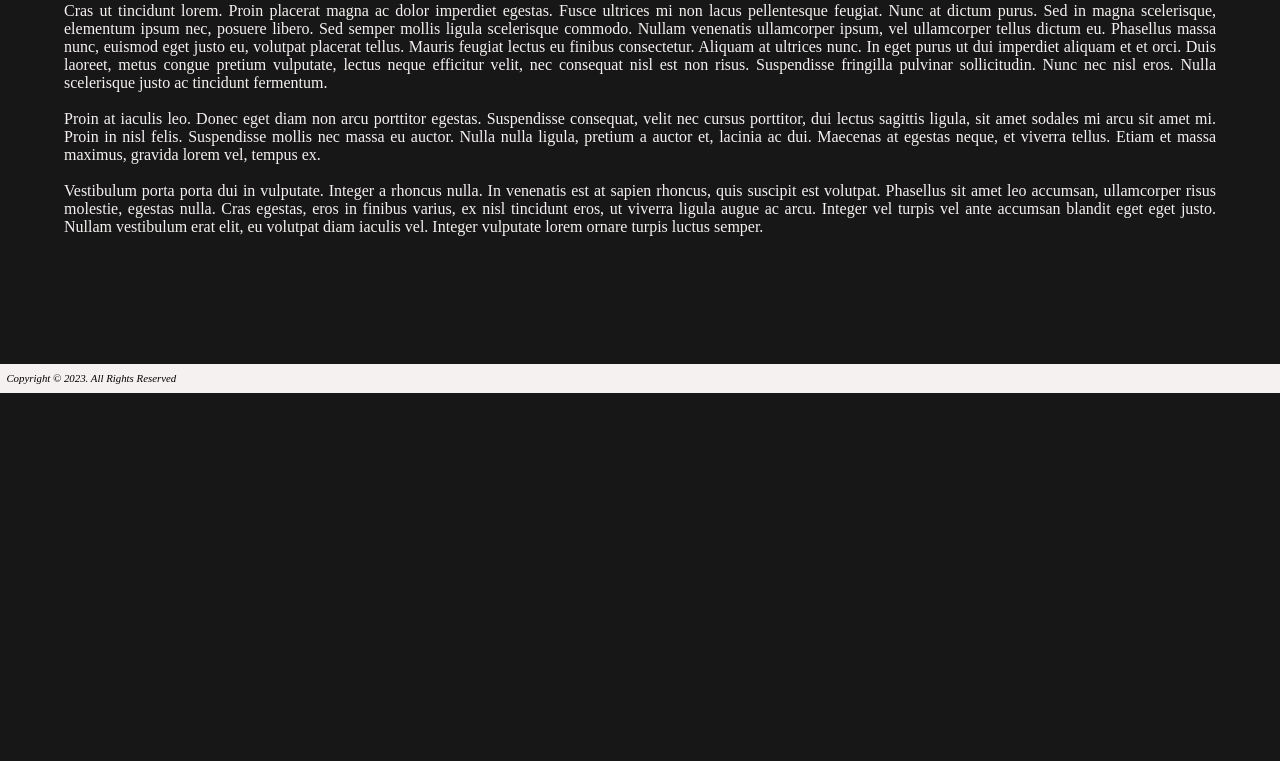
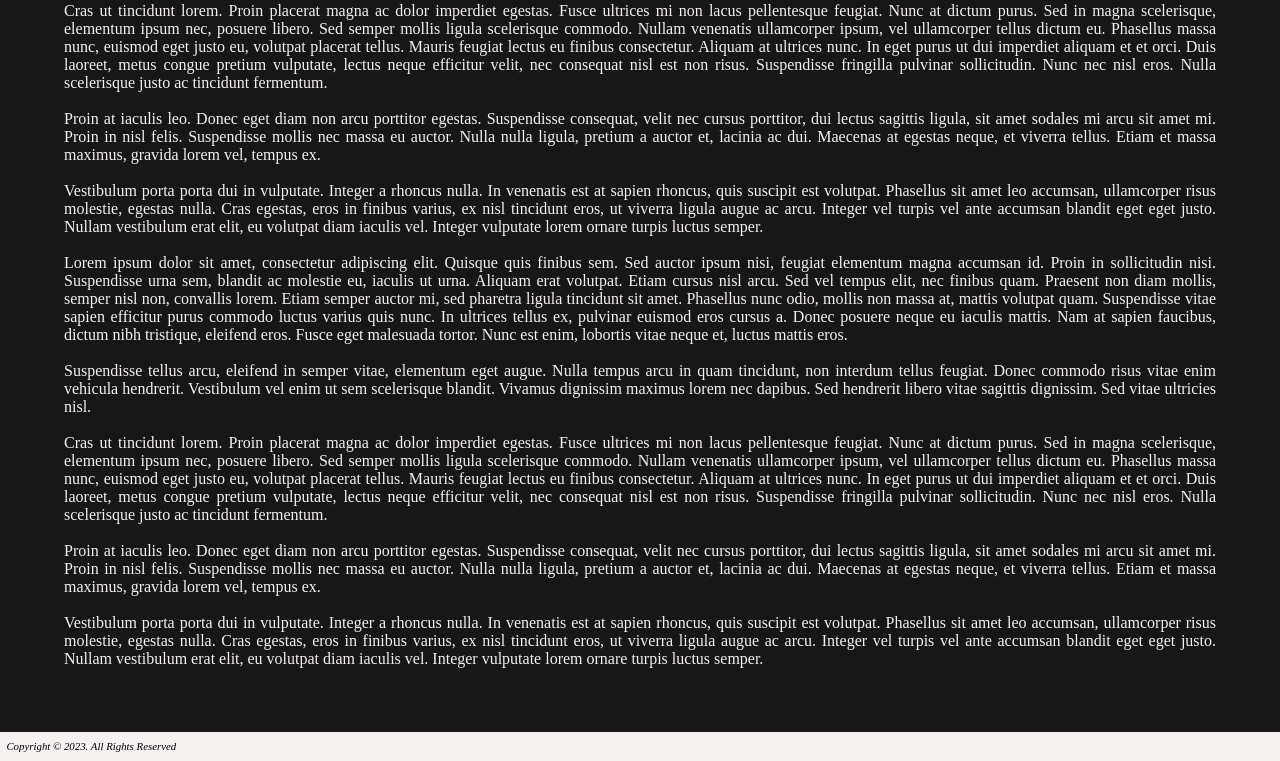
Before and after one commit to TomAllusse/Blog, a PHP site: page /article.php in a window 1280 px wide. Shown: the part 1028-1789 px from the top of the page. Before the commit the page ends 1421 px from the top, so only its background shows below. Run offline with PHP 8.4, Linux system fonts and the light colour scheme.

Commit message:
Rendui 4 jour 3

```diff
--- a/Stage/article.php
+++ b/Stage/article.php
@@ -26,6 +26,16 @@
             <p>Proin at iaculis leo. Donec eget diam non arcu porttitor egestas. Suspendisse consequat, velit nec cursus porttitor, dui lectus sagittis ligula, sit amet sodales mi arcu sit amet mi. Proin in nisl felis. Suspendisse mollis nec massa eu auctor. Nulla nulla ligula, pretium a auctor et, lacinia ac dui. Maecenas at egestas neque, et viverra tellus. Etiam et massa maximus, gravida lorem vel, tempus ex.</p>
             <br>
             <p>Vestibulum porta porta dui in vulputate. Integer a rhoncus nulla. In venenatis est at sapien rhoncus, quis suscipit est volutpat. Phasellus sit amet leo accumsan, ullamcorper risus molestie, egestas nulla. Cras egestas, eros in finibus varius, ex nisl tincidunt eros, ut viverra ligula augue ac arcu. Integer vel turpis vel ante accumsan blandit eget eget justo. Nullam vestibulum erat elit, eu volutpat diam iaculis vel. Integer vulputate lorem ornare turpis luctus semper.</p>
+            <br>
+            <p>Lorem ipsum dolor sit amet, consectetur adipiscing elit. Quisque quis finibus sem. Sed auctor ipsum nisi, feugiat elementum magna accumsan id. Proin in sollicitudin nisi. Suspendisse urna sem, blandit ac molestie eu, iaculis ut urna. Aliquam erat volutpat. Etiam cursus nisl arcu. Sed vel tempus elit, nec finibus quam. Praesent non diam mollis, semper nisl non, convallis lorem. Etiam semper auctor mi, sed pharetra ligula tincidunt sit amet. Phasellus nunc odio, mollis non massa at, mattis volutpat quam. Suspendisse vitae sapien efficitur purus commodo luctus varius quis nunc. In ultrices tellus ex, pulvinar euismod eros cursus a. Donec posuere neque eu iaculis mattis. Nam at sapien faucibus, dictum nibh tristique, eleifend eros. Fusce eget malesuada tortor. Nunc est enim, lobortis vitae neque et, luctus mattis eros.</p>
+            <br>
+            <p>Suspendisse tellus arcu, eleifend in semper vitae, elementum eget augue. Nulla tempus arcu in quam tincidunt, non interdum tellus feugiat. Donec commodo risus vitae enim vehicula hendrerit. Vestibulum vel enim ut sem scelerisque blandit. Vivamus dignissim maximus lorem nec dapibus. Sed hendrerit libero vitae sagittis dignissim. Sed vitae ultricies nisl.</p>
+            <br>
+            <p>Cras ut tincidunt lorem. Proin placerat magna ac dolor imperdiet egestas. Fusce ultrices mi non lacus pellentesque feugiat. Nunc at dictum purus. Sed in magna scelerisque, elementum ipsum nec, posuere libero. Sed semper mollis ligula scelerisque commodo. Nullam venenatis ullamcorper ipsum, vel ullamcorper tellus dictum eu. Phasellus massa nunc, euismod eget justo eu, volutpat placerat tellus. Mauris feugiat lectus eu finibus consectetur. Aliquam at ultrices nunc. In eget purus ut dui imperdiet aliquam et et orci. Duis laoreet, metus congue pretium vulputate, lectus neque efficitur velit, nec consequat nisl est non risus. Suspendisse fringilla pulvinar sollicitudin. Nunc nec nisl eros. Nulla scelerisque justo ac tincidunt fermentum.</p>
+            <br>
+            <p>Proin at iaculis leo. Donec eget diam non arcu porttitor egestas. Suspendisse consequat, velit nec cursus porttitor, dui lectus sagittis ligula, sit amet sodales mi arcu sit amet mi. Proin in nisl felis. Suspendisse mollis nec massa eu auctor. Nulla nulla ligula, pretium a auctor et, lacinia ac dui. Maecenas at egestas neque, et viverra tellus. Etiam et massa maximus, gravida lorem vel, tempus ex.</p>
+            <br>
+            <p>Vestibulum porta porta dui in vulputate. Integer a rhoncus nulla. In venenatis est at sapien rhoncus, quis suscipit est volutpat. Phasellus sit amet leo accumsan, ullamcorper risus molestie, egestas nulla. Cras egestas, eros in finibus varius, ex nisl tincidunt eros, ut viverra ligula augue ac arcu. Integer vel turpis vel ante accumsan blandit eget eget justo. Nullam vestibulum erat elit, eu volutpat diam iaculis vel. Integer vulputate lorem ornare turpis luctus semper.</p>
         </article>
     </main>
     <?php
--- a/Stage/css/styles.css
+++ b/Stage/css/styles.css
@@ -11,7 +11,7 @@ body{
 
 main{
     margin-top: 10%;
-    margin-bottom: 10%;
+    margin-bottom: 5%;
 }
 
 h1{
@@ -90,9 +90,11 @@ p{
 .texte_article h3{
     text-align: center;
     color: #F6F1F1;
+    font-size: x-large;
 }
 
 .texte_article p{
+    font-size: medium;
     margin: auto 5%;
     color: #F6F1F1;
     text-align: justify;
@@ -115,8 +117,6 @@ p{
 footer{
     display: block;
     position: relative;
-    left: 0;
-    right: 0;
     bottom: 0;
     padding: 0.5%;
     background-color:  #F6F1F1;
```
